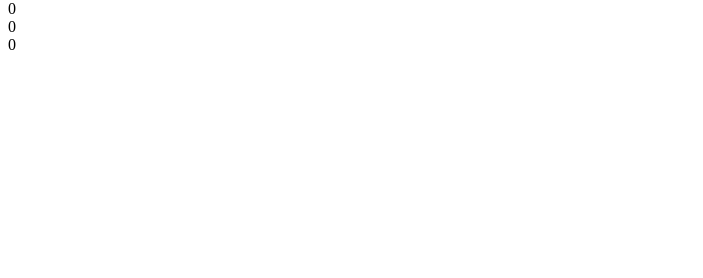
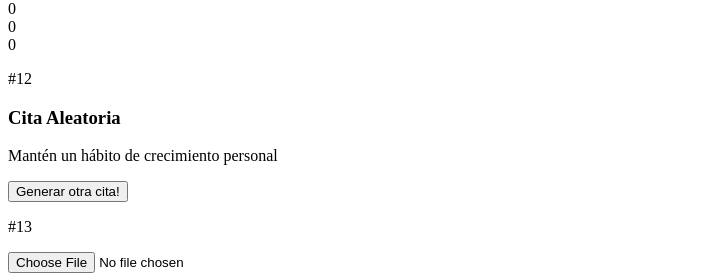
Before and after one commit to WizardRRR/thinking-react, a React (Vite) app: page / in a window 1280 px wide. Shown: the part 1326-1604 px from the top of the page, without its empty margins (0-703 px from the left). Before the commit the page ends 1388 px from the top, so only its background shows below. Built offline with nearby package versions, Linux system fonts and the light colour scheme; no server answers.

Commit message:
add exercices 12 and 13

```diff
--- a/src/app.tsx
+++ b/src/app.tsx
@@ -5,8 +5,10 @@ import {
   CountApp,
   DynamicBackground,
   Greet,
+  ImageUploader,
   InputForm,
   List,
+  RandomQuote,
   RefExample,
   Timer,
   TodoList,
@@ -42,6 +44,10 @@ export default function App() {
       {/* ref */}
       <p># ref</p>
       <RefExample />
+      <p>#12</p>
+      <RandomQuote />
+      <p>#13</p>
+      <ImageUploader onFile={(file) => console.log(file)} />
     </>
   )
 }
--- a/src/components/test.tsx
+++ b/src/components/test.tsx
@@ -408,3 +408,67 @@ export function RefExample() {
     </>
   )
 }
+
+/**
+ * 12 Generador de citas aleatorias:
+ * crea un componente que muestre una cita aleatoria cada vez que se renderiza.
+ */
+const quotes = [
+  'Comience el día con un plan de acción',
+  'Establezca objetivos claros y alcanzables',
+  'Dé prioridad a tus prioridades actuales',
+  'Reúne y analiza tus recursos disponibles',
+  'Cumple tus metas y objetivos',
+  'Mantén un hábito de crecimiento personal',
+  'Recuerda que el éxito viene de la simplicidad',
+  'Celebre tus logros y agradecimientos',
+  'Busca inspiración en otros',
+  'Dé el primer paso en tu camino al éxito',
+  'Cada día es una oportunidad para aprender y mejorar',
+  'No te des por vencido, te des por superar',
+  'La perseverancia es el camino hacia el éxito',
+  'El fracaso es la oportunidad para comenzar de nuevo de cero',
+  'El fracaso es la mejor oportunidad para crecer',
+  'La mejor forma de predecir el futuro es crearlo',
+  'El fracaso es una oportunidad para comenzar de nuevo de cero'
+]
+/** esto retorna una cita aleatoria */
+const getRandomQuote = () => quotes[Math.floor(Math.random() * quotes.length)]
+
+export function RandomQuote() {
+  const [quote, setQuote] = useState(getRandomQuote())
+  return (
+    <div>
+      <h3>Cita Aleatoria</h3>
+      <p>{quote}</p>
+      <button onClick={() => setQuote(getRandomQuote())}>Generar otra cita!</button>
+    </div>
+  )
+}
+
+/**
+ * 13 - Cargador de archivos:
+ * desarrollar un componente de carga de archivos que permita a los usuarios cargar imágenes.
+ */
+
+interface FileUploaderProps {
+  onFile: (file: File) => void
+}
+export function ImageUploader({ onFile }: FileUploaderProps) {
+  const onChangeFile = (e: React.ChangeEvent<HTMLInputElement>) => {
+    const file = e.target.files?.[0]
+    if (!file) return
+    if (!file.type.startsWith('image/')) {
+      alert('Solo se permiten archivos de imagen')
+      e.target.value = ''
+      return
+    }
+    onFile(file)
+  }
+
+  return (
+    <div>
+      <input accept='image/*' onChange={onChangeFile} type='file' />
+    </div>
+  )
+}
```
